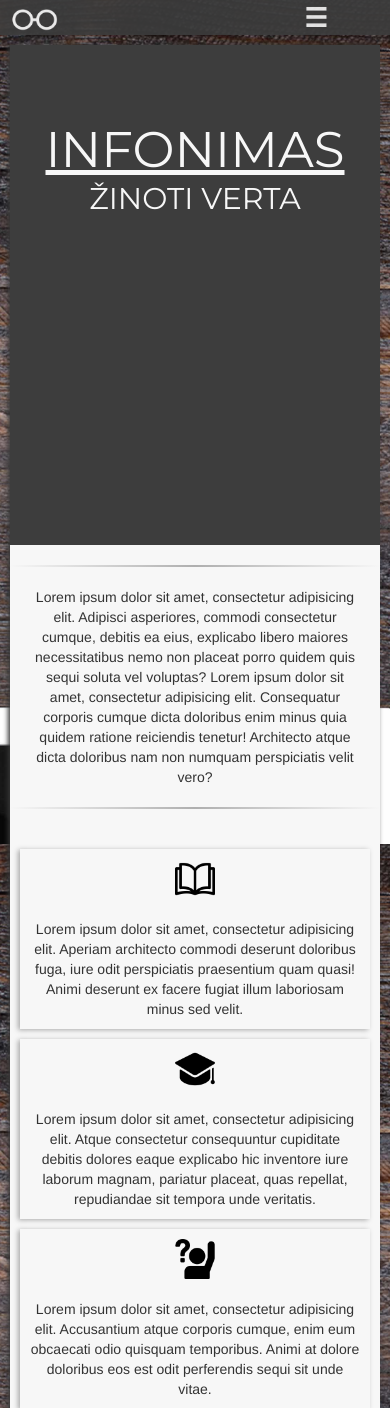
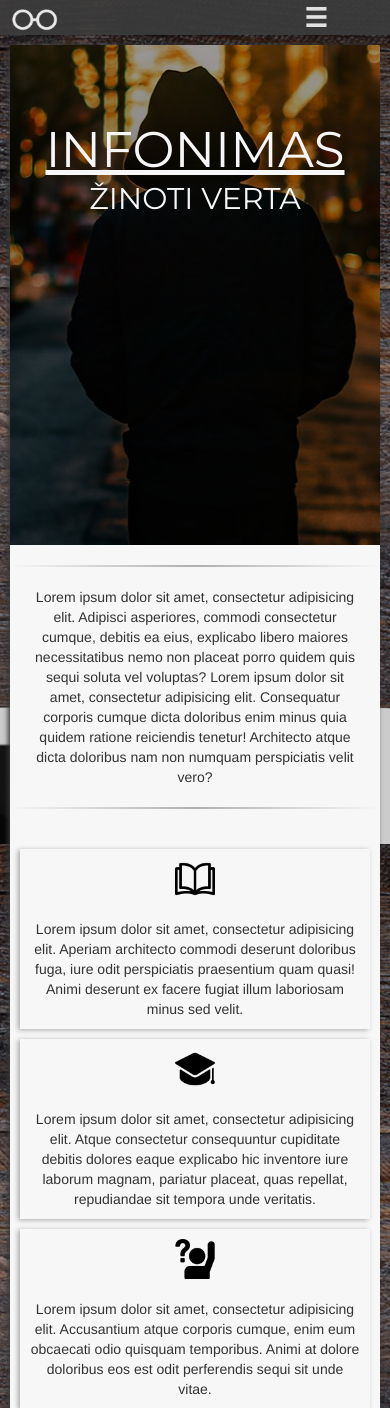
Before and after one commit to gretanevera/Infonimas-With-PHP, a PHP site: page / in a window 390 px wide. Shown: the top 1408 px of the page. Run offline with PHP 8.4, Linux system fonts and the light colour scheme.

Commit message:
dealt with banner config tried a gallery but failed some mobile friendly coding

```diff
--- a/css/style.css
+++ b/css/style.css
@@ -182,7 +182,7 @@
 }
 
 body {
-    background-image: url("../img/bg05.jpg");
+    background-image: linear-gradient(rgba(0, 0, 0, 0.2), rgba(0, 0, 0, 0.2)),url("../img/bg05.jpg");
     background-size: cover;
     background-repeat: no-repeat;
     background-attachment: fixed;
@@ -400,19 +400,17 @@ display: none;
 }
 
 .infonimas, .moto {
+   position: relative;
     font-family: 'Montserrat', sans-serif;
-    color: #f7f7f7;
+   color: #f7f7f7;
     display: flex;
-   justify-content: center;
-
-
-
-}
+    justify-content: center;
+  }
 .infonimas {
     font-size: 50px;
     text-decoration: underline #f7f7f7;
     margin-top: 20%;
-}
+    }
 
 .moto {
     font-size: 30px;
@@ -421,11 +419,10 @@ display: none;
     all: initial;
     width: 100%;
     height: 500px;
-    background-color: #3d3d3d;
+    /*background-color: #3d3d3d;*/
     display: inline-block;
-    /*margin-right: -50px;*/
-    /*margin-left: -50px;*/
     padding-left: 0px!important;
     padding-right: 0px!important;
-
-}
+    background-image: linear-gradient(rgba(0, 0, 0, 0.4), rgba(0, 0, 0, 0.6)), url("/img/ppl.jpg");
+    background-position: center;
+ }
--- a/index.html
+++ b/index.html
@@ -81,7 +81,7 @@
     <div class="gra4"></div>
     <div class="gra5">
         <div class="bnr">
-
+<!--           Photo by Leo Cardelli from Pexels-->
            <div class="infonimas">  INFONIMAS  </div>
             <div class="moto">ŽINOTI VERTA  </div>
 
@@ -97,7 +97,7 @@
                 perspiciatis velit vero?
             </p></div>
         <hr>
-        </br>
+        <br>
         <div id="smallgrid">
 
             <div class="sdw1">
@@ -220,7 +220,7 @@
 
 
         </div>
-        </br>
+        <br>
     </div>
     <div class="gra6"></div>
     <div class="gra7"></div>
--- a/infobaze.html
+++ b/infobaze.html
@@ -26,9 +26,9 @@
     <div class="gra4"></div>
     <div class="gra5">
         <main>
-            <div class="menu-psd">Sveikata</div>
+            <div class="menu-sveikata">Sveikata</div>
             <div class="menu-darbas">Darbas</div>
-            <div class="menu-k3">sdfsdfs</div>
+            <div class="menu-pinigai">Pinigai</div>
         </main>
     </div>
     <div class="gra6"></div>
--- a/js/inermenu.js
+++ b/js/inermenu.js
@@ -7,6 +7,6 @@ $(document).ready(function () {
         file = file.replace('menu-', 'menu/') + ".html";
         //load the god damn thing
         $("main").load(file);
-        // console.log(file);
+        console.log(file);
     })
 });
--- a/menu/mainm.html
+++ b/menu/mainm.html
@@ -1,4 +1,4 @@
 <script src="../js/inermenu.js"></script>
-<div class="menu-psd">Sveikata</div>
+<div class="menu-sveikata">Sveikata</div>
 <div class="menu-darbas">Darbas</div>
-<div class="menu-k3">sdfsdfs</div>
+<div class="menu-pinigai">Pinigai</div>>
--- a/menu/mot_at.html
+++ b/menu/mot_at.html
@@ -1,3 +1,3 @@
 <h1>AAAY</h1>
-<div class="menu-psd"> atgal</div>
+<div class="menu-sveikata"> Atgal</div>
 <script src="../js/inermenu.js"></script>
```
Also changed, not shown: menu/pokalbis.html (added, +7 -0 lines), img/backpacks-college-college-students-1454360.jpg (added), img/ppl.jpg (added), menu/sveikata.html (renamed from menu/psd.html).
